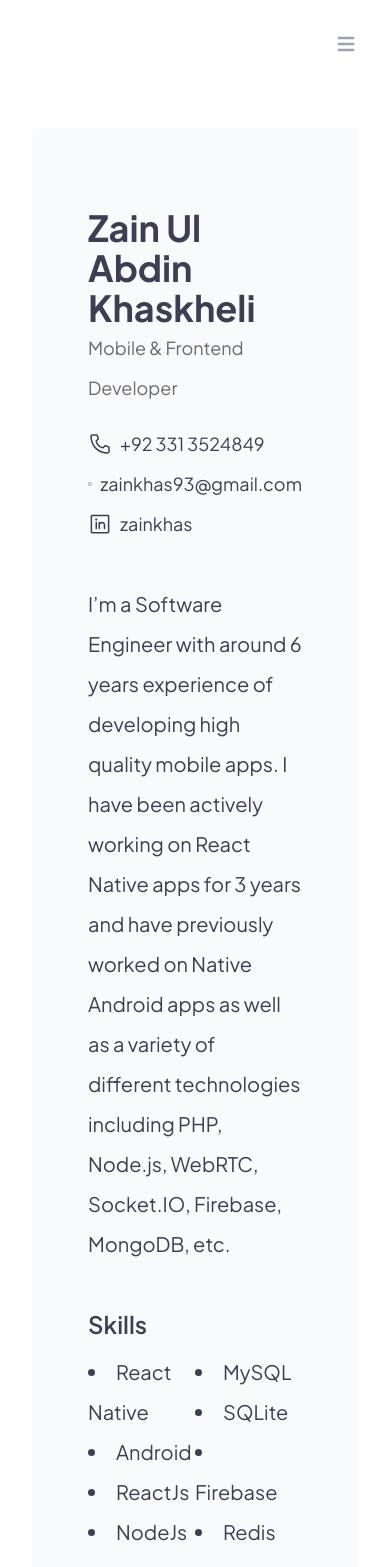
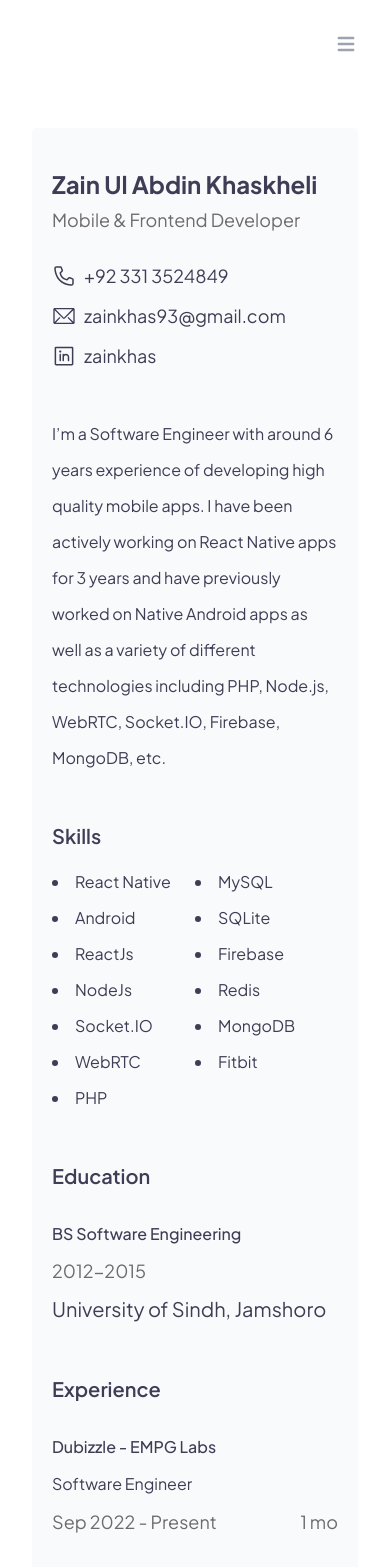
Before and after one commit to zainkhas/portfolio, a Next.js app: page /resume in a window 390 px wide. Shown: the top 1567 px of the page. Built offline with nearby package versions, Linux system fonts and the light colour scheme.

Commit message:
CSS and content fix

```diff
--- a/components/Content.js
+++ b/components/Content.js
@@ -1,7 +1,7 @@
 import React from "react";
 const Content = ({ children }) => {
   return (
-    <div className="my-2 font-normal text-xl leading-10 text-primary">
+    <div className="my-2 font-normal md:text-xl text-base md:leading-10 leading-9 text-primary">
       {children}
     </div>
   );
--- a/components/Layout.js
+++ b/components/Layout.js
@@ -15,7 +15,7 @@ export default function Layout({
   description,
 }) {
   return (
-    <div className="container mx-auto px-8 lg:px-50 xl:px-60 md:px-30 sm:px-20">
+    <div className="container mx-auto px-8 lg:px-50 xl:px-60 md:px-30 md:px-20">
       <Head>
         <link rel="icon" href="/favicon.ico" />
         <meta
@@ -35,7 +35,7 @@ export default function Layout({
       <header>
         <NavBar menu={menu} />
         {home ? (
-          <div className="flex flex-row items-center">
+          <div className="flex md:flex-row flex-col items-center">
             <Image
               priority
               src="/images/profile.png"
@@ -44,11 +44,11 @@ export default function Layout({
               alt=""
               className="rounded-[80px]"
             />
-            <div className="ml-5">
-              <h1 className="text-4xl font-bold text-title">
+            <div className="md:ml-5 mt-4 text-center md:text-left">
+              <h1 className="md:text-4xl text-2xl font-bold text-title">
                 {metaData.fullName}
               </h1>
-              <h3 className="text-xl text-title font-normal leading-10">
+              <h3 className="md:text-xl text-lg text-title font-normal leading-10">
                 {metaData.designation}{" "}
                 <a href={metaData.company_url} target="_blank" rel="noreferrer">
                   <span className=" text-secondary">{`@${metaData.company}`}</span>
@@ -58,8 +58,10 @@ export default function Layout({
           </div>
         ) : (
           <div>
-            <h1 className="text-4xl font-bold text-title">{title}</h1>
-            <div className="text-xl text-title font-normal leading-10">
+            <h1 className="md:text-4xl text-2xl font-bold text-title">
+              {title}
+            </h1>
+            <div className="md:text-xl  text-base text-title font-normal leading-10 mt-5">
               {description}
             </div>
           </div>
--- a/components/Title.js
+++ b/components/Title.js
@@ -1,7 +1,7 @@
 import React from "react";
 const Title = ({ children }) => {
   return (
-    <h4 className="font-semibold text-primary leading-10 text-2xl">
+    <h4 className="font-semibold text-primary leading-10 md:text-2xl text-xl">
       {children}
     </h4>
   );
--- a/pages/resume.js
+++ b/pages/resume.js
@@ -71,7 +71,6 @@ const Resume = ({ menu, metaData, resume, skillColumns }) => {
     }, {});
   });
 
-  console.log(tenure);
   return (
     <Layout menu={menu}>
       <Head>
@@ -79,8 +78,10 @@ const Resume = ({ menu, metaData, resume, skillColumns }) => {
       </Head>
 
       <div>
-        <div className="bg-[#F9FAFB] py-20 px-14 rounded">
-          <h1 className="text-4xl font-bold text-title">{metaData.fullName}</h1>
+        <div className="bg-[#F9FAFB] md:py-20 py-10 md:px-14 px-5 rounded">
+          <h1 className="md:text-4xl text-2xl font-bold text-title">
+            {metaData.fullName}
+          </h1>
           <h3 className="text-secondary text-lg leading-10">
             {resume.tagline}
 
@@ -137,7 +138,7 @@ const Resume = ({ menu, metaData, resume, skillColumns }) => {
             <Title>Education</Title>
             {resume.education.map((education) => (
               <Content key={education.field}>
-                <div>
+                <div className="my-5">
                   <div className="font-medium">{education.field}</div>
                   <div className="font-normal text-lg leading-11 text-secondary">
                     {education.duration}
@@ -154,9 +155,9 @@ const Resume = ({ menu, metaData, resume, skillColumns }) => {
             <Title>Experience</Title>
             {resume.experience.map((experience) => (
               <Content key={experience.company}>
-                <div className="my-10">
+                <div className="my-5">
                   <div className="font-medium">{experience.company}</div>
-                  <div className="font-normal text-xl leading-11 ">
+                  <div className="font-normal md:text-xl text-base leading-11 ">
                     {experience.designation}
                   </div>
                   <div className="flex flex-1">
--- a/pages/work.js
+++ b/pages/work.js
@@ -55,7 +55,10 @@ const Work = ({ menu, projects, images }) => {
       <Section>
         <Content>
           {projects.map((item, index) => (
-            <div className="flex items-center my-10" key={item.name}>
+            <div
+              className="flex lg:flex-row md:flex-col flex-col items-center my-10 md:my-20 mt-20 md:mt-10"
+              key={item.name}
+            >
               <div className="flex-1">
                 <Title>{item.name}</Title>
                 <div className="my-5 mr-2 text-primary">
--- a/styles/globals.css
+++ b/styles/globals.css
@@ -20,8 +20,7 @@ a {
   box-sizing: border-box;
 }
 
-ul,
-li {
+ul > li > a {
   font-weight: 400;
   font-size: 20px;
   line-height: 40px;
```
Also changed, not shown: data/about.md (+4 -4 lines).
